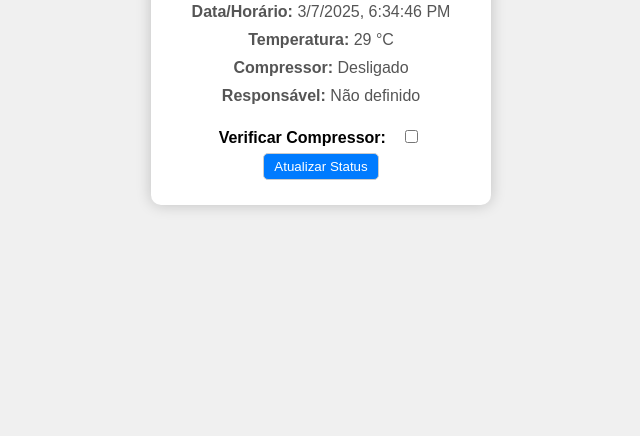
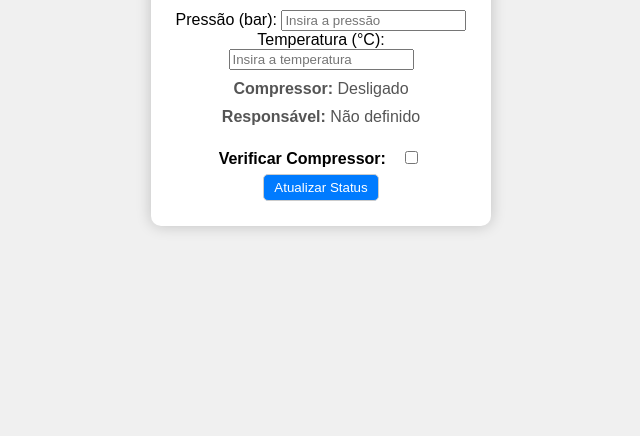
Before and after one commit to Damaris34/Compressor, a plain HTML site: page index.html in a window 1280 px wide. Shown: the part 364-800 px from the top of the page, without its empty margins (319-959 px from the left). Drawn offline with Linux system fonts and the light colour scheme.

Commit message:
Update index.html

```diff
--- a/index.html
+++ b/index.html
@@ -11,7 +11,14 @@
         <h1>Monitoramento de Equipamento</h1>
         <div class="report">
             <p><strong>Data/Horário:</strong> <span id="datetime">07/03/2025, 15:16:57</span></p>
-            <p><strong>Temperatura:</strong> <span id="temperature">29</span> °C</p>
+            <div class="input-group">
+                <label for="pressure">Pressão (bar):</label>
+                <input type="number" id="pressure" placeholder="Insira a pressão">
+            </div>
+            <div class="input-group">
+                <label for="temperature">Temperatura (°C):</label>
+                <input type="number" id="temperature" placeholder="Insira a temperatura">
+            </div>
             <p><strong>Compressor:</strong> <span id="compressor-status">Desligado</span></p>
             <p><strong>Responsável:</strong> <span id="responsible">Não definido</span></p>
             <div class="controls">
```
